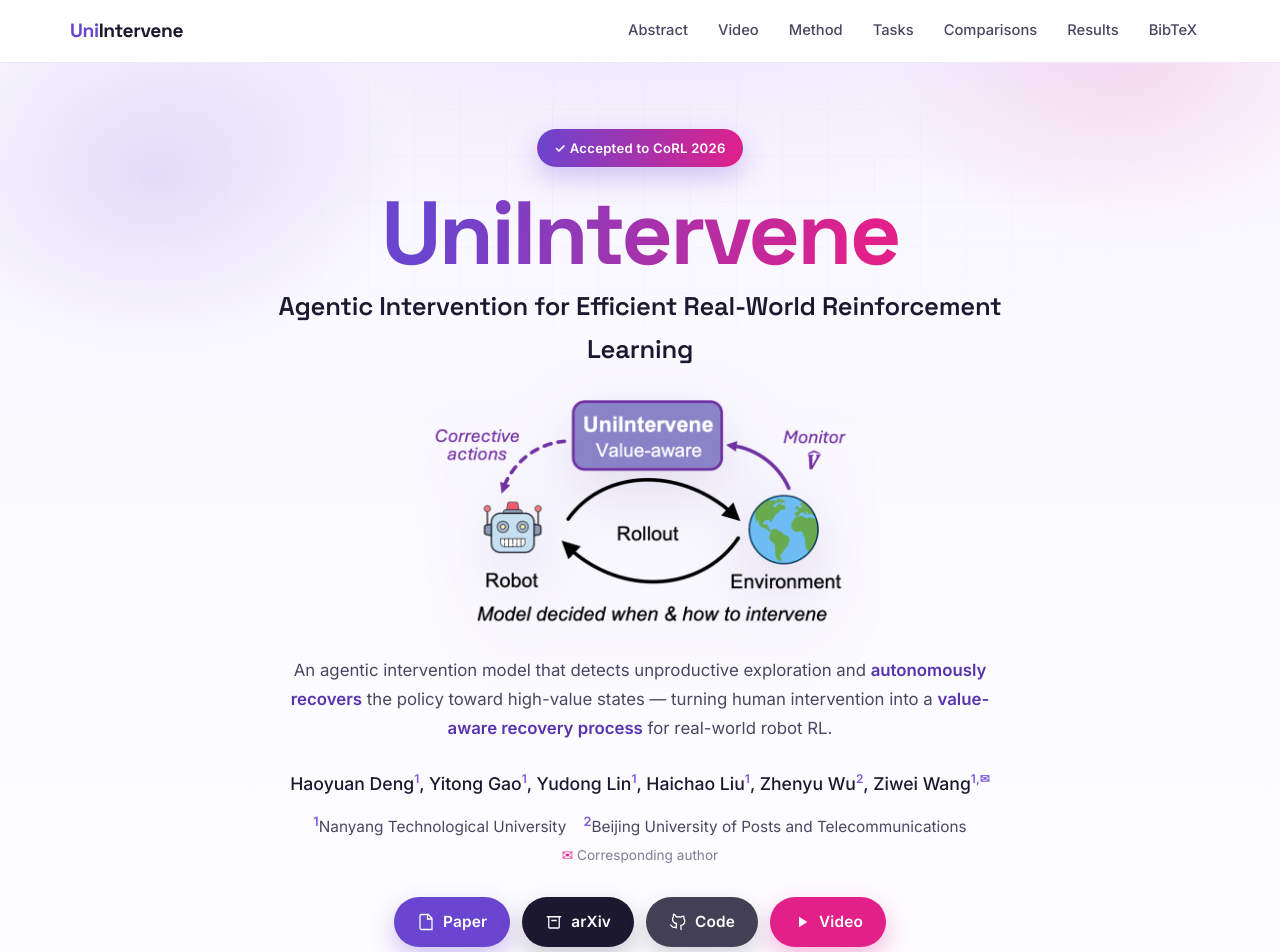
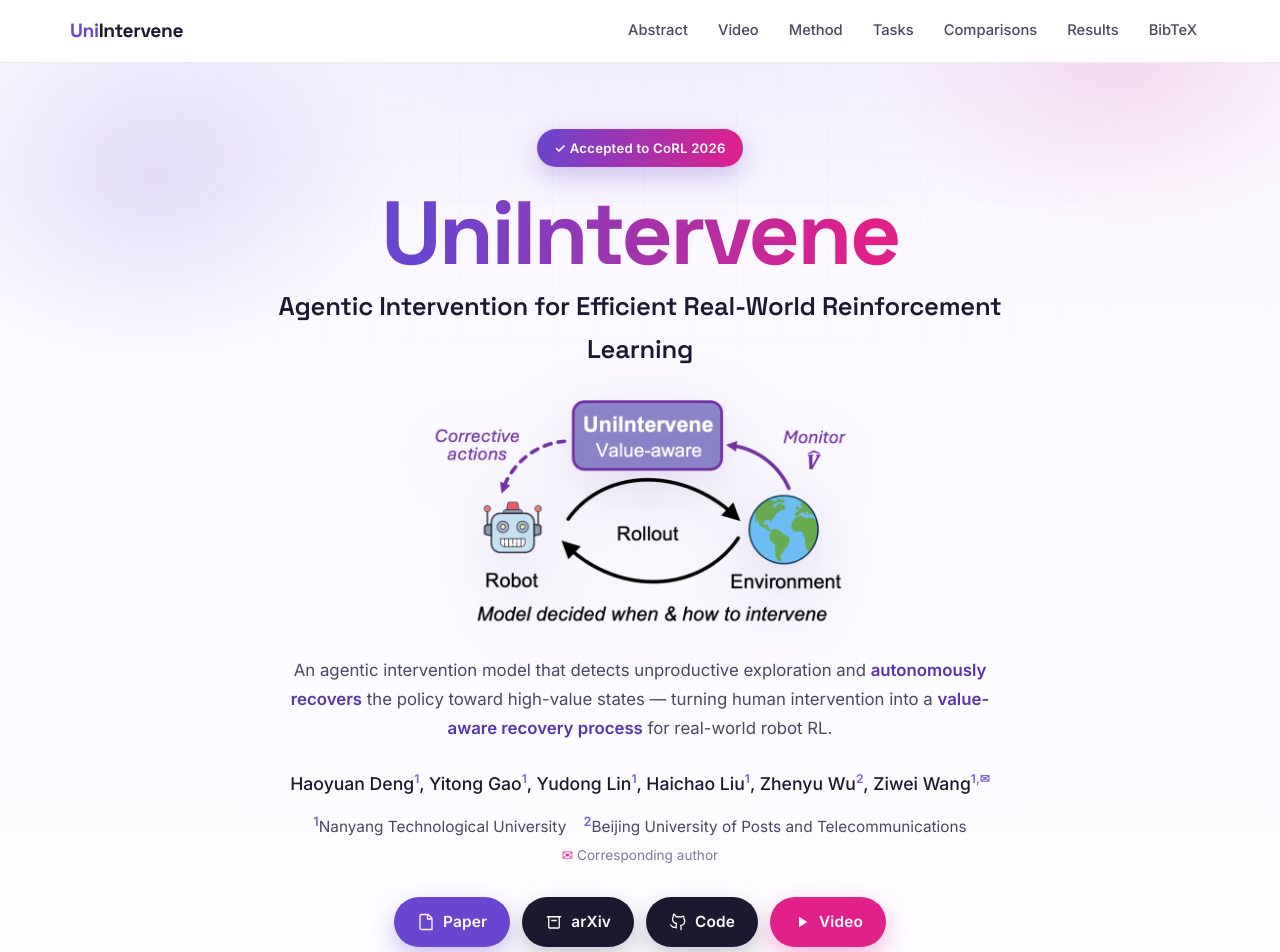
Before and after one commit to Denghaoyuan123/UniIntervene-project, a plain HTML site: page index.html in a window 1280 px wide. Shown: the top 952 px of the page. Drawn offline with Linux system fonts and the light colour scheme.

Commit message:
Add Code

```diff
--- a/index.html
+++ b/index.html
@@ -92,7 +92,7 @@
           <svg viewBox="0 0 24 24" class="ic"><path d="M3 5h18M5 5v14a1 1 0 0 0 1 1h12a1 1 0 0 0 1-1V5M9 10h6" fill="none" stroke="currentColor" stroke-width="1.7" stroke-linecap="round"/></svg>
           arXiv
         </a>
-        <a class="btn btn-dark" href="#" aria-disabled="true">
+        <a class="btn btn-dark" href="https://github.com/Denghaoyuan123/UniIntervene" target="_blank" rel="noopener">
           <svg viewBox="0 0 24 24" class="ic"><path d="M9 19c-5 1.5-5-2.5-7-3m14 6v-3.5c0-1 .1-1.4-.5-2 2.8-.3 5.5-1.4 5.5-6a4.6 4.6 0 0 0-1.3-3.2 4.2 4.2 0 0 0-.1-3.2s-1.1-.3-3.5 1.3a12 12 0 0 0-6 0C7.2 1.3 6.1 1.6 6.1 1.6a4.2 4.2 0 0 0-.1 3.2A4.6 4.6 0 0 0 4.7 8c0 4.6 2.7 5.7 5.5 6-.6.6-.6 1.2-.5 2V20" fill="none" stroke="currentColor" stroke-width="1.7" stroke-linecap="round" stroke-linejoin="round"/></svg>
           Code
         </a>
```
